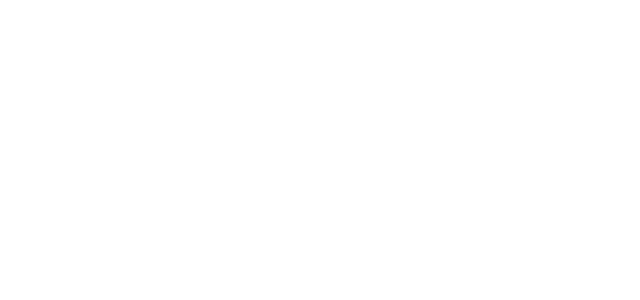
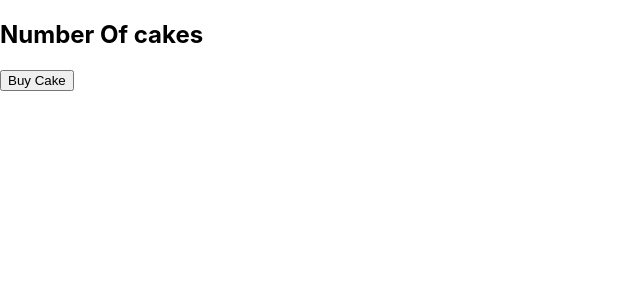
Before and after one commit to charlieScript/React-redux, a React (Create React App) app: page / in a window 1280 px wide. Shown: the top 300 px of the page, without its empty margins (0-640 px from the left). Built offline with nearby package versions, Linux system fonts and the light colour scheme.

Commit message:
added action types and action creators

```diff
--- a/package.json
+++ b/package.json
@@ -8,7 +8,9 @@
     "@testing-library/user-event": "7.2.1",
     "react": "^16.13.1",
     "react-dom": "^16.13.1",
-    "react-scripts": "3.4.3"
+    "react-redux": "7.2.1",
+    "react-scripts": "3.4.3",
+    "redux": "4.0.5"
   },
   "scripts": {
     "start": "react-scripts start",
--- a/src/App.js
+++ b/src/App.js
@@ -1,10 +1,11 @@
 import React from 'react';
+import CakeContainer from './components/CakeContainer';
 
 
 function App() {
   return (
     <div className="App">
-
+      <CakeContainer />
     </div>
   );
 }
--- /dev/null
+++ b/src/components/CakeContainer.js
@@ -0,0 +1,12 @@
+import React from 'react'
+
+function CakeContainer() {
+  return (
+    <div>
+      <h2>Number Of cakes</h2>
+      <button>Buy Cake</button>
+    </div>
+  )
+}
+
+export default CakeContainer
--- /dev/null
+++ b/src/redux/cakes/CakeTypes.js
@@ -0,0 +1 @@
+export const BUY_CAKE = 'BUY_CAKE'
```
Also changed, not shown: src/redux/cakes/CakeActions.js (added, +7 -0 lines), 1 other file (tests, documents, lock files or other folders).
